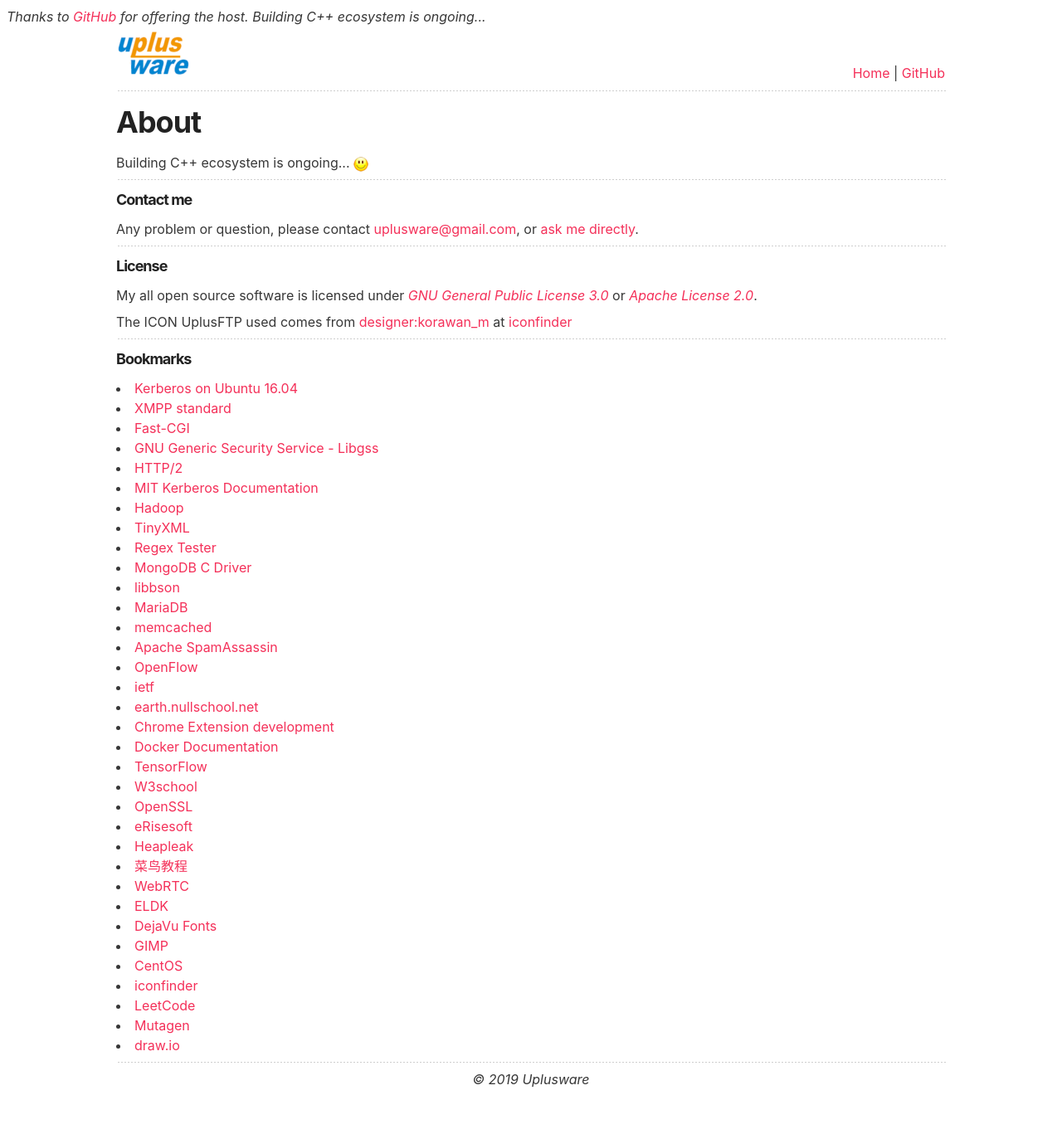
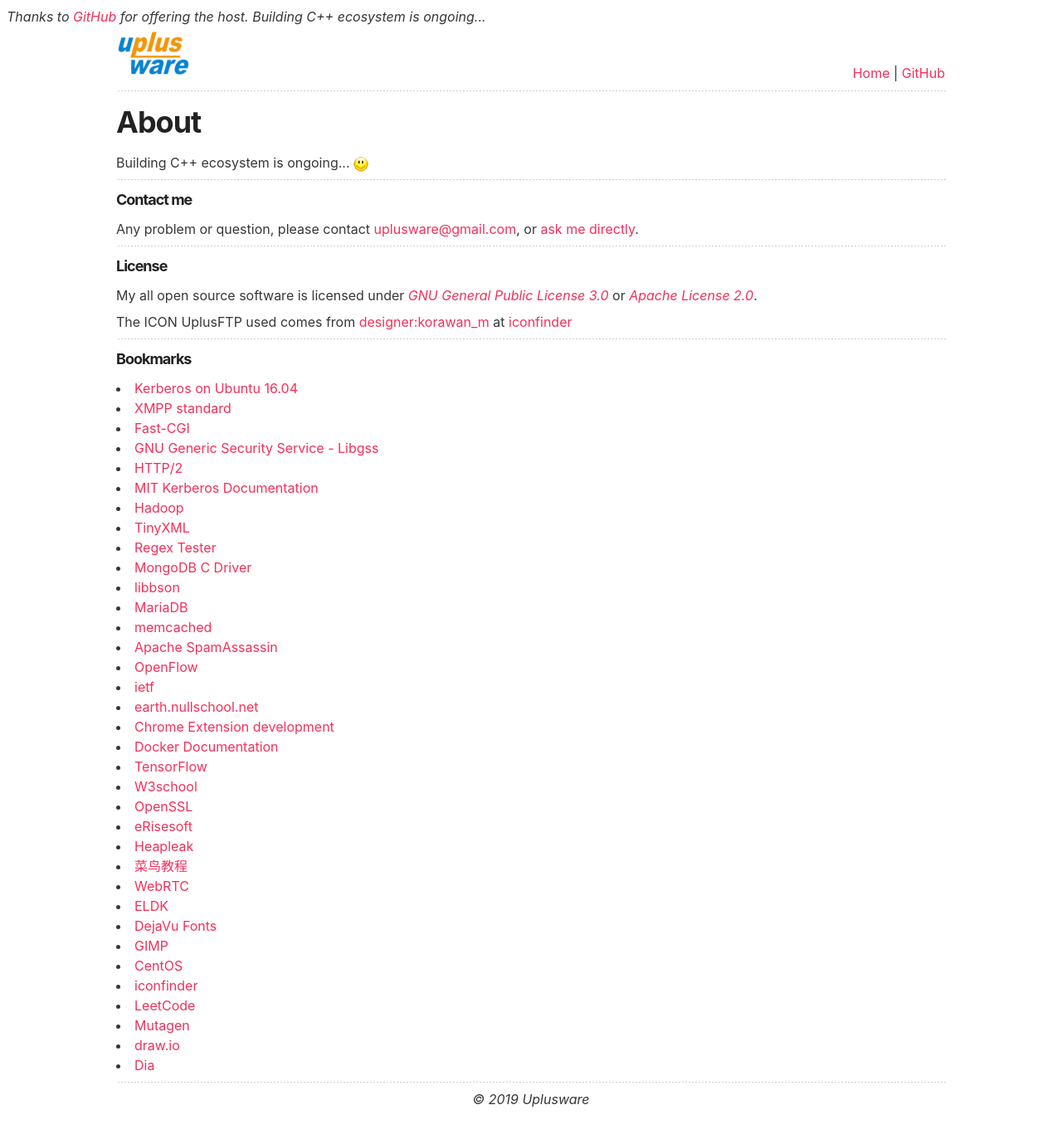
Before and after one commit to uplusware/uplusware.github.io, a Jekyll site: the page about.html, which Jekyll copies as it is, in a window 1280 px wide. Shown: the whole page at 83% size. Built offline with Jekyll 4.4.1, drawn with Linux system fonts in a browser that asks for light colours; before the commit the page ends 1349 px from its top, so only the background shows below that.

Commit message:
Update about.html

```diff
--- a/about.html
+++ b/about.html
@@ -69,6 +69,7 @@
 		<li><a href="https://leetcode.com" target="_blank">LeetCode</a></li>
 		<li><a href="https://mutagen.io/" target="_blank">Mutagen</a></li>
 		<li><a href="https://app.diagrams.net/" target="_blank">draw.io</a></li>
+		<li><a href="http://dia-installer.de/" target="_blank">Dia</a></li>
 		<hr>
 		<p align="center"><i>© 2019 Uplusware</i></p>
 	</section>
```
